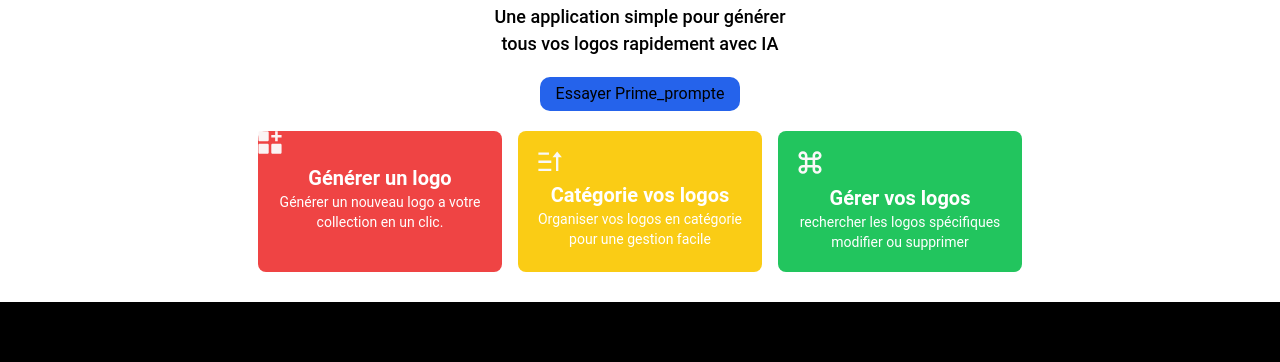
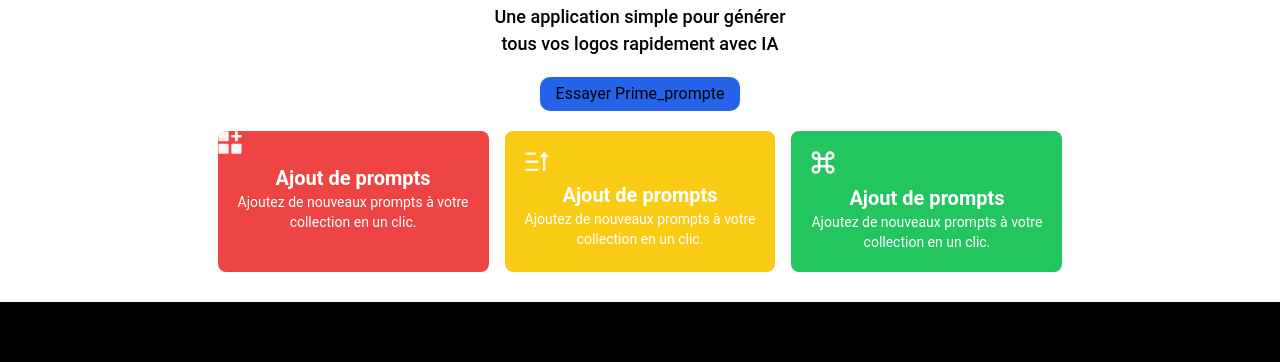
Before and after one commit to Lee20charly/prime_prompte-mbulu-responsive, a plain HTML site: page index.html in a window 1280 px wide. Shown: the part 228-590 px from the top of the page. Drawn offline with nearby package versions, Linux system fonts and the light colour scheme.

Commit message:
modification

```diff
--- a/index.html
+++ b/index.html
@@ -13,7 +13,6 @@
 </head>
 
 <body>
-    <!--debut du header-->
     <header class="flex flex-row justify-around items-center border-b-2 border-slate-950">
 
         <div class="flex items-center justify-center">
@@ -32,12 +31,10 @@
         </div>
 
     </header>
-    <!--fin du header-->
 
-    <!-- debut de la section main-->
     <main class="flex flex-col justify-center items-center text-center my-[30px]">
         <div class="">
-            <!--debut de la section titre parag btn-->
+
             <div class="my-[20px] flex flex-col gap-[20px] items-center">
                 <h1 class="text-center text-[20px] font-bold md:text-[2rem] md:font-bold">Organisez vos logos générer
                     par <br>
@@ -46,42 +43,39 @@
                 <p class=" text-center text-[16px] font-medium md:text-[18px] md:font-medium">Une application simple
                     pour générer <br>
                     tous vos logos rapidement avec IA</p>
-                <!-- <p class="text-base font-normal text-center">
-                    Gérer et retrouvez facilement  vos logos.
-                </p> -->
+
                 <input
                     class="border-sky-950 bg-blue-600 rounded-[10px] px-[10px] py-[5px] hover:bg-sky-700 w-[200px] items-center "
                     type="button" value="Essayer Prime_prompte">
             </div>
-            <!--debut de la section card  -->
+
             <div class="flex flex-col md:grid md:grid-cols-3 gap-4 text-white">
                 <div class="flex flex-col rounded-lg bg-red-500 hover:bg-red-400 border-black">
                     <img src="assert/img/Vector (4).svg" alt="add" class="w-6 h-auto">
-                    <h3 class="text-xl font-bold mt-[10px]">Générer un logo</h3>
-                    <p class="text-sm font-normal">Générer un nouveau logo a votre <br>
+                    <h3 class="text-xl font-bold mt-[10px]">Ajout de prompts</h3>
+                    <p class="text-sm font-normal">
+                        Ajoutez de nouveaux prompts à votre<br>
                         collection en un clic.</p>
                 </div>
                 <div
                     class="flex flex-col p-5 rounded-lg bg-yellow-400 hover:bg-yellow-200 border-black ">
                     <img src="assert/img/Vector (5).svg" alt="sort" class="w-6 h-auto">
-                    <h3 class="text-xl font-bold mt-[10px]">Catégorie vos logos</h3>
-                    <p class="text-sm font-normal">Organiser vos logos en catégorie <br>
-                        pour une gestion facile</p>
+                    <h3 class="text-xl font-bold mt-[10px]">Ajout de prompts</h3>
+                    <p class="text-sm font-normal">  Ajoutez de nouveaux prompts à votre<br>
+                        collection en un clic.</p>
                 </div>
                 <div class="flex flex-col p-5 rounded-lg bg-green-500 hover:bg-green-300 border-black">
                     <img src="assert/img/Vector (6).svg" alt="commmand" class="w-6 h-auto">
-                    <h3 class="text-xl font-bold mt-[10px]">Gérer vos logos</h3>
-                    <p class="text-sm font-normal">rechercher les logos spécifiques <br>
-                        modifier ou supprimer</p>
+                    <h3 class="text-xl font-bold mt-[10px]">Ajout de prompts</h3>
+                    <p class="text-sm font-normal">  Ajoutez de nouveaux prompts à votre<br>
+                        collection en un clic.</p>
                 </div>
             </div>
         </div>
     </main>
-    <!--fin de la section main-->
 
-    <!--debut de la section footer-->
     <footer
-        class="w-full h-[300px] md:h-[500px] md:flex md:flex-row md:justify-center text-white bg-black flex flex-col">
+        class="w-full h-[250px] md:h-[500px] md:flex md:flex-row md:justify-center text-white bg-black flex flex-col">
         <div
             class="w-full max-w-6xl md:flex  md:flex-row md:justify-between md:mx-[30px] items-center px-5 py-0 flex flex-col mb-[20px] ">
             <!-- debut des texts de mention-->
@@ -90,7 +84,7 @@
                 <p class="footer__legal-item">Mention légales</p>
                 <p class="footer__legal-item">Politique de confidentialité</p>
             </div>
-            <!-- debut de la section du logo et des icons-->
+
             <div class="flex flex-col gap-5 text-center items-center">
                 <div class="flex items-center gap-5">
                     <img src="./assert/img/logo_primpromte.svg" alt="Logoipsum" class="md:w-full md:h-auto">
@@ -118,7 +112,7 @@
             </div>
         </div>
     </footer>
-    <!--fin de la section footer-->
+
 
 </body>
 
```
